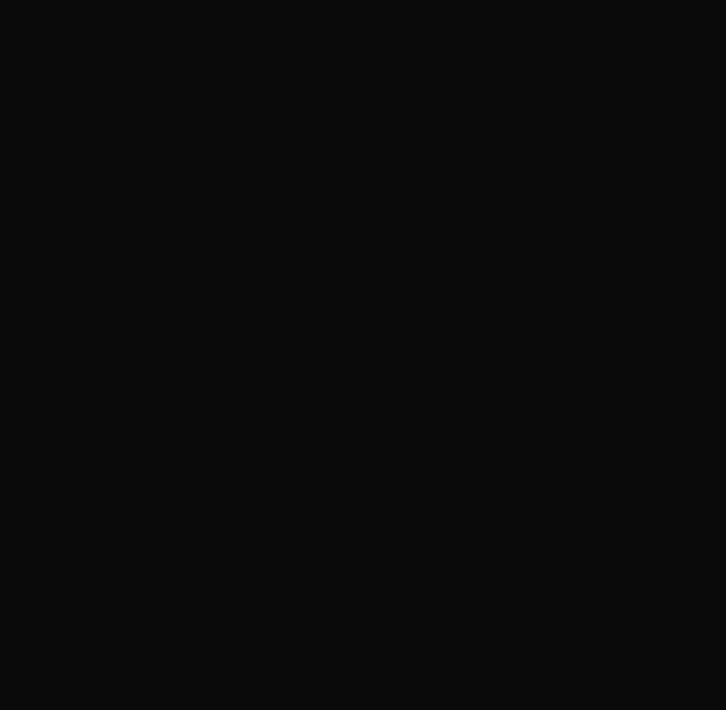
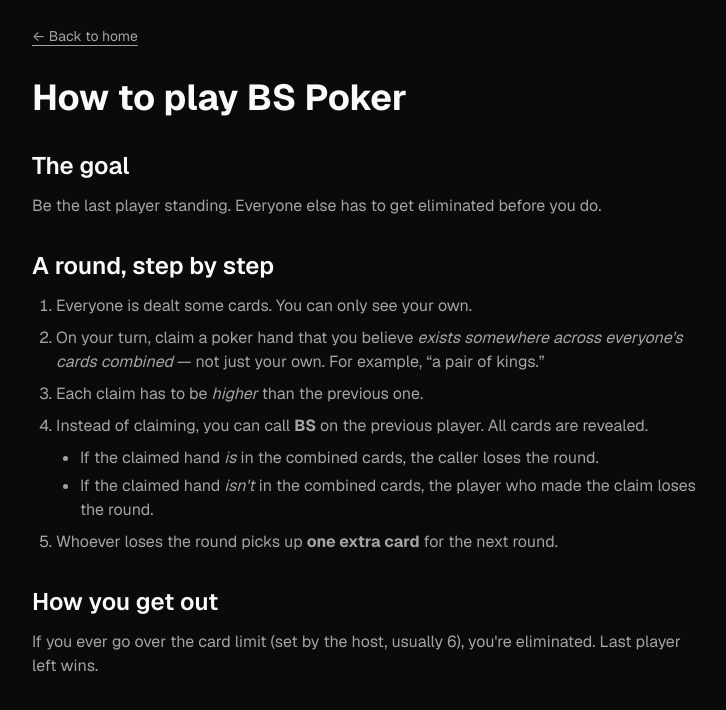
Before and after one commit to prashkn/bs_poker, a React (Vite) app in the folder client/: page /rules in a window 1280 px wide. Before the commit this address had no page. Shown: the top 710 px of the page, without its empty margins (272-998 px from the left). Built offline with nearby package versions, Linux system fonts and the light colour scheme.

Commit message:
feat: add rules

```diff
--- a/client/src/main.tsx
+++ b/client/src/main.tsx
@@ -4,6 +4,7 @@
 import { QueryClient, QueryClientProvider } from "@tanstack/react-query";
 import Home from "./pages/Home";
 import Room from "./pages/Room";
+import Rules from "./pages/Rules";
 import { Toaster } from "@/components/ui/sonner";
 import "./index.css";
 
@@ -15,6 +16,7 @@
       <BrowserRouter>
         <Routes>
           <Route path="/" element={<Home />} />
+          <Route path="/rules" element={<Rules />} />
           <Route path="/rooms/:id" element={<Room />} />
         </Routes>
       </BrowserRouter>
--- a/client/src/pages/Home.tsx
+++ b/client/src/pages/Home.tsx
@@ -1,3 +1,4 @@
+import { Link } from "react-router-dom";
 import { Tabs, TabsContent, TabsList, TabsTrigger } from "@/components/ui/tabs";
 import JoinRoomForm from "@/components/JoinRoomForm";
 import CreateRoomForm from "@/components/CreateRoomForm";
@@ -5,7 +6,13 @@
 export default function Home() {
   return (
     <div className="flex min-h-screen flex-col items-center justify-center p-6">
-      <h1 className="mb-10 text-5xl font-bold">BS Poker</h1>
+      <h1 className="text-5xl font-bold">BS Poker</h1>
+      <Link
+        to="/rules"
+        className="mb-3 mt-3 text-sm text-muted-foreground underline underline-offset-4 hover:text-foreground"
+      >
+        How to play
+      </Link>
       <Tabs defaultValue="join" className="w-96">
         <TabsList className="grid w-full grid-cols-2">
           <TabsTrigger value="join">Join</TabsTrigger>
--- /dev/null
+++ b/client/src/pages/Rules.tsx
@@ -0,0 +1,68 @@
+import { Link } from "react-router-dom";
+
+export default function Rules() {
+  return (
+    <div className="flex min-h-screen flex-col items-center p-6">
+      <div className="w-full max-w-2xl">
+        <Link
+          to="/"
+          className="mb-8 inline-block text-sm text-muted-foreground underline underline-offset-4 hover:text-foreground"
+        >
+          &larr; Back to home
+        </Link>
+
+        <h1 className="mb-8 text-4xl font-bold">How to play BS Poker</h1>
+
+        <section className="mb-8">
+          <h2 className="mb-3 text-2xl font-semibold">The goal</h2>
+          <p className="text-muted-foreground">
+            Be the last player standing. Everyone else has to get eliminated
+            before you do.
+          </p>
+        </section>
+
+        <section className="mb-8">
+          <h2 className="mb-3 text-2xl font-semibold">A round, step by step</h2>
+          <ol className="list-decimal space-y-2 pl-6 text-muted-foreground">
+            <li>Everyone is dealt some cards. You can only see your own.</li>
+            <li>
+              On your turn, claim a poker hand that you believe{" "}
+              <em>exists somewhere across everyone&apos;s cards combined</em>{" "}
+              &mdash; not just your own. For example, &ldquo;a pair of
+              kings.&rdquo;
+            </li>
+            <li>
+              Each claim has to be <em>higher</em> than the previous one.
+            </li>
+            <li>
+              Instead of claiming, you can call <strong>BS</strong> on the
+              previous player. All cards are revealed.
+              <ul className="mt-2 list-disc space-y-1 pl-6">
+                <li>
+                  If the claimed hand <em>is</em> in the combined cards, the
+                  caller loses the round.
+                </li>
+                <li>
+                  If the claimed hand <em>isn&apos;t</em> in the combined cards, the player who made the claim
+                  loses the round.
+                </li>
+              </ul>
+            </li>
+            <li>
+              Whoever loses the round picks up <strong>one extra card</strong>{" "}
+              for the next round.
+            </li>
+          </ol>
+        </section>
+
+        <section className="mb-8">
+          <h2 className="mb-3 text-2xl font-semibold">How you get out</h2>
+          <p className="text-muted-foreground">
+            If you ever go over the card limit (set by the host, usually 6),
+            you&apos;re eliminated. Last player left wins.
+          </p>
+        </section>
+      </div>
+    </div>
+  );
+}
```
